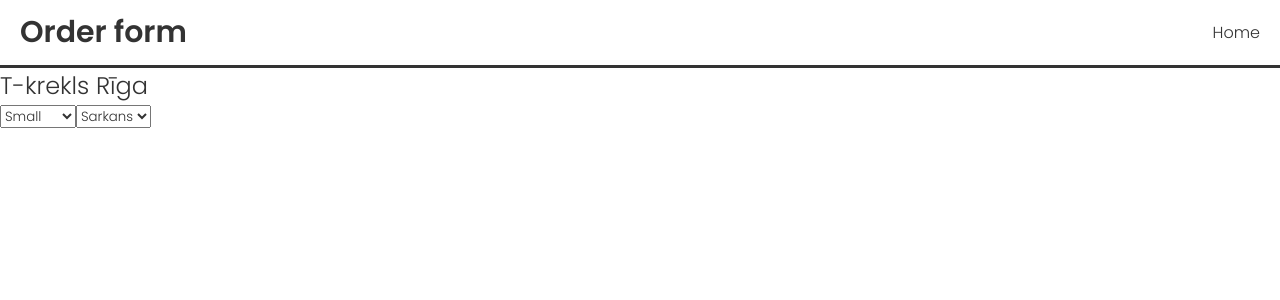
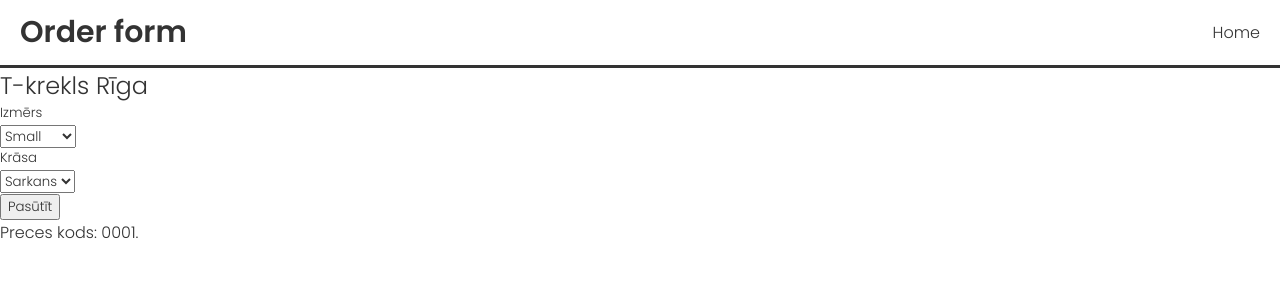
Before and after one commit to NaurisM/BurtiTask, a React (Create React App) app in the folder order-form/: page /details/0001 in a window 1280 px wide. Shown: the top 300 px of the page. Built offline with nearby package versions, Linux system fonts and the light colour scheme; the HTML template or start-up script is replaced by a standard one.

Commit message:
add form

```diff
--- a/order-form/src/components/Details.js
+++ b/order-form/src/components/Details.js
@@ -1,33 +1,45 @@
+import { useState } from "react";
 import { useParams } from "react-router-dom";
 import Data from "../data.json"
 
-
-
 const Details = () => {
+    const [propState, setPropState] = useState("");
     const { code } = useParams();
     const properties = Data.varieties.map((p) => p.code);
     const product = Data.items.find((item) => item.code === code);
 
     return (
-        <div className="item-details">
+        <form className="item-details">
             <h2>{ product.description }</h2>
             {properties.map((prop) => {
                 const property = Data.varieties.find((attribute) => attribute.code === prop);
 
                 if (product.varieties.includes(prop)) {
                     return (
-                        <select name={prop} id={prop}>
-                            {property.options.map((a) => (
-                                <option value={a.description}>{a.description}</option>
-                            ))};
-                        </select>
+                        <div className="choices">
+                            <h5>{property.description}</h5>
+                            <select
+                                className="dropdown"
+                                value={propState}
+                                onChange={(e) => {
+                                    const selectedAttr = e.target.value;
+                                    setPropState(selectedAttr);
+                                }}
+                            >
+                                {property.options.map((a) => (
+                                    <option value={a.code}>{a.description}</option>
+                                ))};
+                            </select>
+                        </div>
                     )
                 }else{
                     return null;
                 }
             }
             )}
-        </div>
+            <input type="submit" value="Pasūtīt" />
+            <h4>Preces kods: {product.code}.{propState}</h4>
+        </form>
     );
 }
 
```
